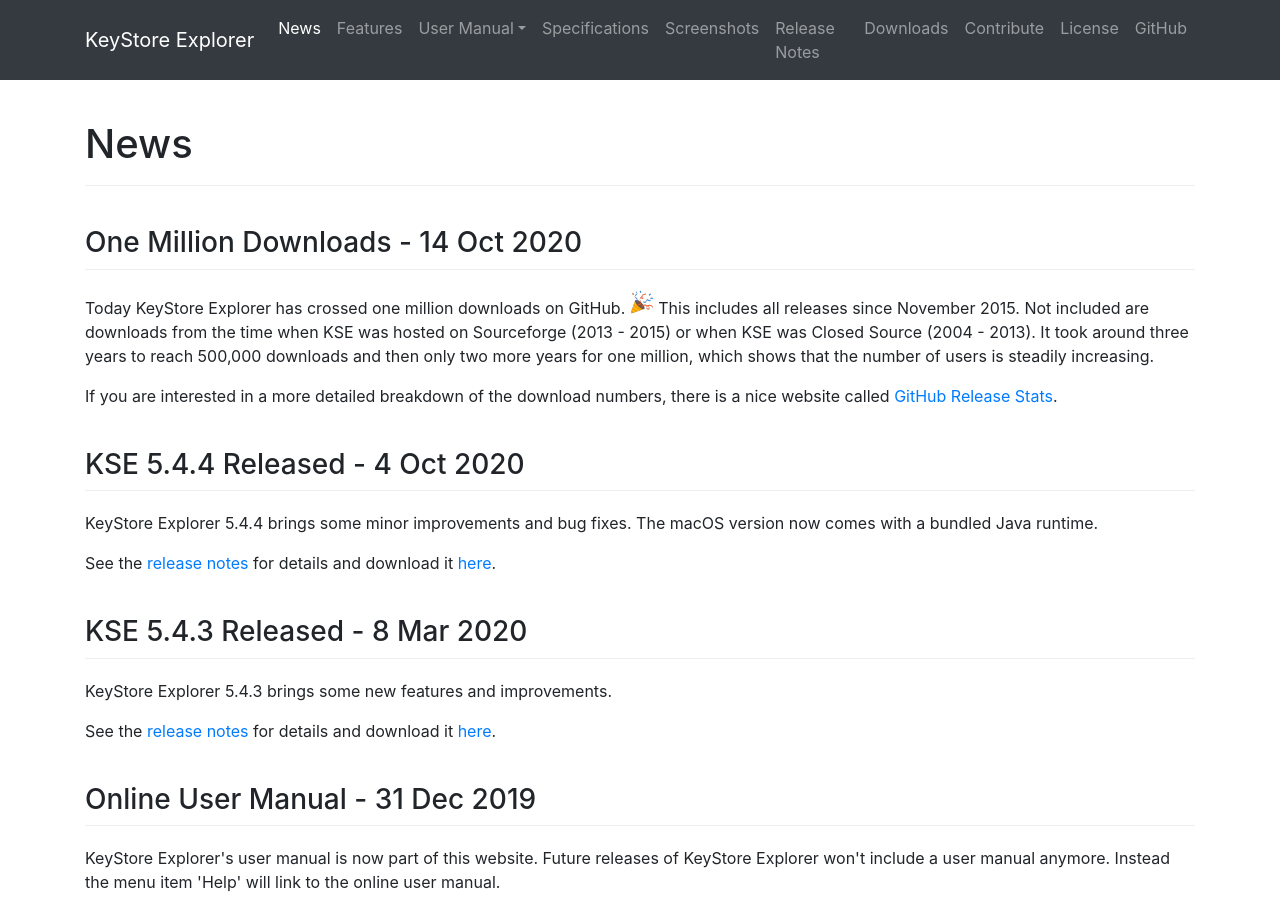
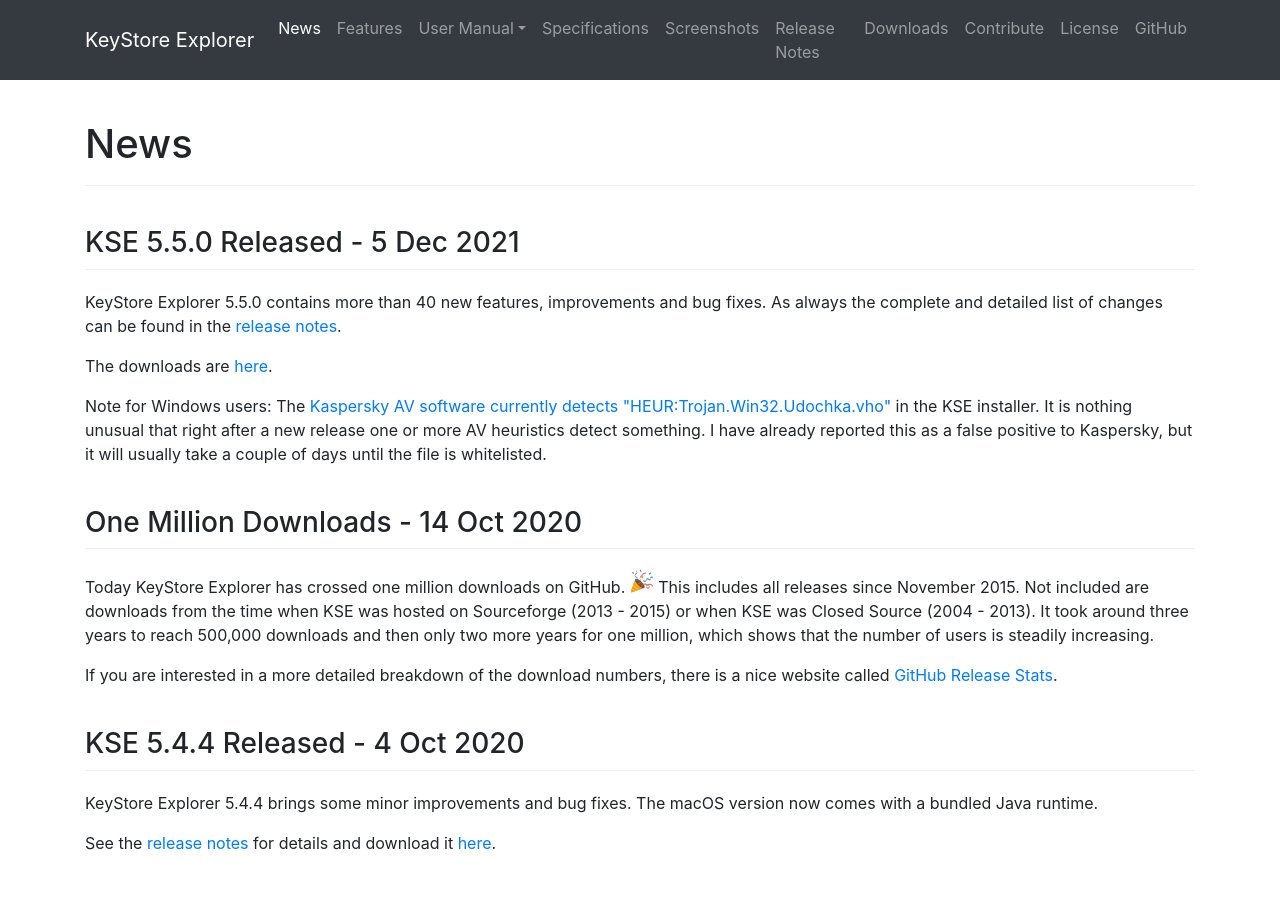
Before and after one commit to kaikramer/kaikramer.github.io, a Jekyll site: the page built from news.html, in a window 1280 px wide and 900 px high. Built offline with Jekyll 4.4.1, drawn with Linux system fonts in a browser that asks for light colours.

Commit message:
Updated news page for release 5.5.0

```diff
--- a/news.html
+++ b/news.html
@@ -7,6 +7,24 @@
 <div class="page-header">
     <h1>News</h1>
 </div>
+
+<h2 class="h3 page-header">KSE 5.5.0 Released - 5 Dec 2021</h2>
+<p>
+    KeyStore Explorer 5.5.0 contains more than 40 new features, improvements
+    and bug fixes. As always the complete and detailed list of changes can be
+    found in the <a href="releases.html">release notes</a>.
+</p>
+<p>
+    The downloads are <a href="downloads.html">here</a>.
+</p>
+<p>
+    Note for Windows users: The
+    <a href="https://www.virustotal.com/gui/file/3e6db6d082d2d46c29f9ebf50cf96355b4b7ce5f60432e0df9d5fa436a56c803/detection">Kaspersky AV software currently detects "HEUR:Trojan.Win32.Udochka.vho"</a>
+    in the KSE installer. It is nothing unusual that right after a new release
+    one or more AV heuristics detect something. I have already reported this as a
+    false positive to Kaspersky, but it will usually take a couple of days until the file
+    is whitelisted.
+</p>
 
 <h2 class="h3 page-header">One Million Downloads - 14 Oct 2020</h2>
 <p>
```
